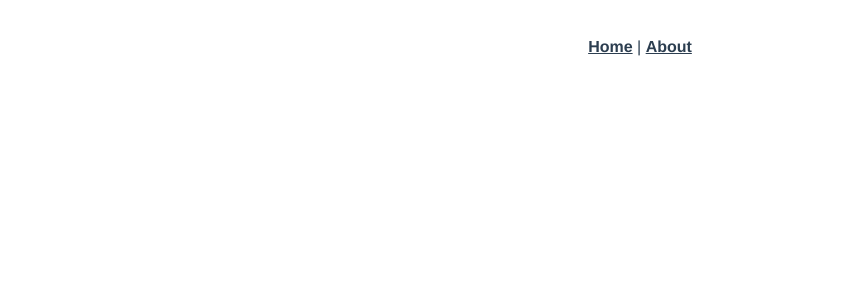
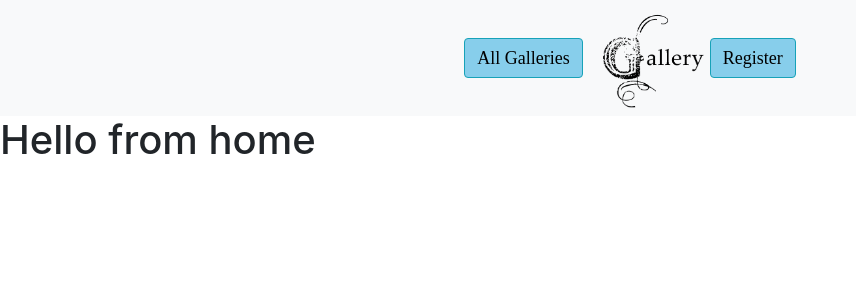
Before and after one commit to BokiGaja/Galleries-Frontend, a Vue app: page /#/register in a window 1280 px wide. Shown: the top 300 px of the page, without its empty margins (0-856 px from the left). Built offline with nearby package versions, Linux system fonts and the light colour scheme; the HTML template or start-up script is replaced by a standard one.

Commit message:
Initial state changed, Navbar and registration added

```diff
--- a/package.json
+++ b/package.json
@@ -8,7 +8,12 @@
     "lint": "vue-cli-service lint"
   },
   "dependencies": {
+    "axios": "^0.18.0",
+    "bootstrap": "^4.3.1",
+    "bootstrap-vue": "^2.0.0-rc.18",
     "core-js": "^2.6.5",
+    "jquery": "^3.4.0",
+    "popper.js": "^1.15.0",
     "vue": "^2.6.10",
     "vue-router": "^3.0.3",
     "vuex": "^3.0.1"
--- a/src/App.vue
+++ b/src/App.vue
@@ -1,31 +1,18 @@
 <template>
   <div id="app">
-    <div id="nav">
-      <router-link to="/">Home</router-link> |
-      <router-link to="/about">About</router-link>
-    </div>
+    <app-navigation/>
     <router-view/>
   </div>
 </template>
 
+<script>
+  import Navigation from '@/layouts/AppNavigation'
+  export default {
+    components: {
+      appNavigation: Navigation
+    }
+  }
+</script>
+
 <style>
-#app {
-  font-family: 'Avenir', Helvetica, Arial, sans-serif;
-  -webkit-font-smoothing: antialiased;
-  -moz-osx-font-smoothing: grayscale;
-  text-align: center;
-  color: #2c3e50;
-}
-#nav {
-  padding: 30px;
-}
-
-#nav a {
-  font-weight: bold;
-  color: #2c3e50;
-}
-
-#nav a.router-link-exact-active {
-  color: #42b983;
-}
 </style>
--- a/src/components/HelloWorld.vue
+++ /dev/null
@@ -1,58 +0,0 @@
-<template>
-  <div class="hello">
-    <h1>{{ msg }}</h1>
-    <p>
-      For a guide and recipes on how to configure / customize this project,<br>
-      check out the
-      <a href="https://cli.vuejs.org" target="_blank" rel="noopener">vue-cli documentation</a>.
-    </p>
-    <h3>Installed CLI Plugins</h3>
-    <ul>
-      <li><a href="https://github.com/vuejs/vue-cli/tree/dev/packages/%40vue/cli-plugin-babel" target="_blank" rel="noopener">babel</a></li>
-      <li><a href="https://github.com/vuejs/vue-cli/tree/dev/packages/%40vue/cli-plugin-eslint" target="_blank" rel="noopener">eslint</a></li>
-    </ul>
-    <h3>Essential Links</h3>
-    <ul>
-      <li><a href="https://vuejs.org" target="_blank" rel="noopener">Core Docs</a></li>
-      <li><a href="https://forum.vuejs.org" target="_blank" rel="noopener">Forum</a></li>
-      <li><a href="https://chat.vuejs.org" target="_blank" rel="noopener">Community Chat</a></li>
-      <li><a href="https://twitter.com/vuejs" target="_blank" rel="noopener">Twitter</a></li>
-      <li><a href="https://news.vuejs.org" target="_blank" rel="noopener">News</a></li>
-    </ul>
-    <h3>Ecosystem</h3>
-    <ul>
-      <li><a href="https://router.vuejs.org" target="_blank" rel="noopener">vue-router</a></li>
-      <li><a href="https://vuex.vuejs.org" target="_blank" rel="noopener">vuex</a></li>
-      <li><a href="https://github.com/vuejs/vue-devtools#vue-devtools" target="_blank" rel="noopener">vue-devtools</a></li>
-      <li><a href="https://vue-loader.vuejs.org" target="_blank" rel="noopener">vue-loader</a></li>
-      <li><a href="https://github.com/vuejs/awesome-vue" target="_blank" rel="noopener">awesome-vue</a></li>
-    </ul>
-  </div>
-</template>
-
-<script>
-export default {
-  name: 'HelloWorld',
-  props: {
-    msg: String
-  }
-}
-</script>
-
-<!-- Add "scoped" attribute to limit CSS to this component only -->
-<style scoped>
-h3 {
-  margin: 40px 0 0;
-}
-ul {
-  list-style-type: none;
-  padding: 0;
-}
-li {
-  display: inline-block;
-  margin: 0 10px;
-}
-a {
-  color: #42b983;
-}
-</style>
--- /dev/null
+++ b/src/layouts/AppNavigation.vue
@@ -0,0 +1,35 @@
+<template>
+  <nav class="navbar navbar-light bg-light">
+    <form class="form-inline" style="margin: auto">
+      <router-link :to="{name: 'home'}" class="btn btn-outline-info navButton" type="button"
+      >All Galleries
+      </router-link>
+      <img src="../assets/logo.png" alt="logo" class="logo">
+      <router-link :to="{name: 'register'}" class="btn btn-outline-info navButton" type="button"
+      >Register
+      </router-link>
+    </form>
+  </nav>
+</template>
+
+<script>
+
+  export default {
+    name: "AppNavigation",
+  }
+</script>
+
+<style scoped>
+  .navButton {
+    color: black;
+    height: 40px;
+    background-color: skyblue;
+    margin-right: 20px;
+    font-size: 18px;
+    font-family: SansSerif;
+  }
+
+  .logo {
+    height: 100px;
+  }
+</style>
--- a/src/router.js
+++ b/src/router.js
@@ -1,23 +1,20 @@
 import Vue from 'vue'
 import Router from 'vue-router'
-import Home from './views/Home.vue'
 
-Vue.use(Router)
+Vue.use(Router);
 
 export default new Router({
+  mode: 'history',
   routes: [
     {
       path: '/',
       name: 'home',
-      component: Home
+      component: () => import(/* webpackChunkName: "about" */ './views/Home.vue')
     },
     {
-      path: '/about',
-      name: 'about',
-      // route level code-splitting
-      // this generates a separate chunk (about.[hash].js) for this route
-      // which is lazy-loaded when the route is visited.
-      component: () => import(/* webpackChunkName: "about" */ './views/About.vue')
-    }
+      path: '/register',
+      name: 'register',
+      component: () => import(/* webpackChunkName: "about" */ './views/Register.vue')
+    },
   ]
 })
--- /dev/null
+++ b/src/services/AuthService.js
@@ -0,0 +1,18 @@
+import axios from 'axios'
+
+const auth = axios.create({
+  baseURL: 'http://localhost:8000/api/auth'
+});
+
+class AuthService {
+  async register(credentials) {
+    try {
+      const {data} = await auth.post('/register', credentials);
+      return data;
+    } catch (e) {
+      return e;
+    }
+  }
+}
+
+export const authService = new AuthService();
--- a/src/views/About.vue
+++ /dev/null
@@ -1,5 +0,0 @@
-<template>
-  <div class="about">
-    <h1>This is an about page</h1>
-  </div>
-</template>
--- a/src/views/Home.vue
+++ b/src/views/Home.vue
@@ -1,18 +1,12 @@
 <template>
   <div class="home">
-    <img alt="Vue logo" src="../assets/logo.png">
-    <HelloWorld msg="Welcome to Your Vue.js App"/>
+    <h1>Hello from home</h1>
   </div>
 </template>
 
 <script>
-// @ is an alias to /src
-import HelloWorld from '@/components/HelloWorld.vue'
 
 export default {
   name: 'home',
-  components: {
-    HelloWorld
-  }
 }
 </script>
--- /dev/null
+++ b/src/views/Register.vue
@@ -0,0 +1,88 @@
+<template>
+  <div class="registerPage">
+    <h1 class="registerTitle">Register page</h1>
+    <form @submit.prevent="registerAndRedirect">
+      <div>
+        <input type="text" placeholder="First name" class="form-control registerInput" v-model="credentials.first_name">
+      </div>
+      <div>
+        <input type="text" placeholder="Last name" class="form-control registerInput" v-model="credentials.last_name">
+      </div>
+      <div>
+        <input type="email" placeholder="Email" class="form-control registerInput" v-model="credentials.email">
+      </div>
+      <div>
+        <input type="password" placeholder="Password" class="form-control registerInput" v-model="credentials.password">
+      </div>
+      <div>
+        <input type="password" placeholder="Confirm password" class="form-control registerInput"
+               v-model="credentials.password_confirmation">
+      </div>
+      <button type="submit" class="btn btn-primary">Register</button>
+    </form>
+    <div class="alert alert-danger" role="alert" v-if="error" style="margin-top: 30px">
+      {{ errorMessage }}
+    </div>
+  </div>
+</template>
+
+<script>
+  import axios from 'axios'
+  import {authService} from "../services/AuthService";
+
+  export default {
+    name: "Register",
+    data() {
+      return {
+        credentials: {
+          first_name: '',
+          last_name: '',
+          email: '',
+          password: '',
+          password_confirmation: ''
+        },
+        error: false,
+        errorMessage: ''
+      }
+    },
+    methods: {
+      async registerAndRedirect() {
+        try {
+          const data = await authService.register({...this.credentials});
+          if (data) {
+            this.error = true;
+            this.errorMessage = data.error;
+          } else {
+            this.$router.push('/');
+          }
+        } catch (e) {
+          return e;
+        }
+      }
+    },
+  }
+</script>
+
+<style scoped>
+  .registerPage {
+    margin: 150px auto;
+    text-align: center;
+    padding-top: 20px;
+    background-color: whitesmoke;
+    width: 300px;
+    height: 420px;
+    border: 3px skyblue solid;
+    border-radius: 20px;
+  }
+
+  .registerTitle {
+    padding: 20px;
+    font-style: italic;
+    font-family: SansSerif;
+  }
+
+  .registerInput {
+    width: 250px;
+    margin: 10px auto;
+  }
+</style>
```
Also changed, not shown: src/main.js (+7 -2 lines), src/services/HttpService.js (added, +30 -0 lines), src/assets/logo.png, 1 other file (tests, documents, lock files or other folders).
